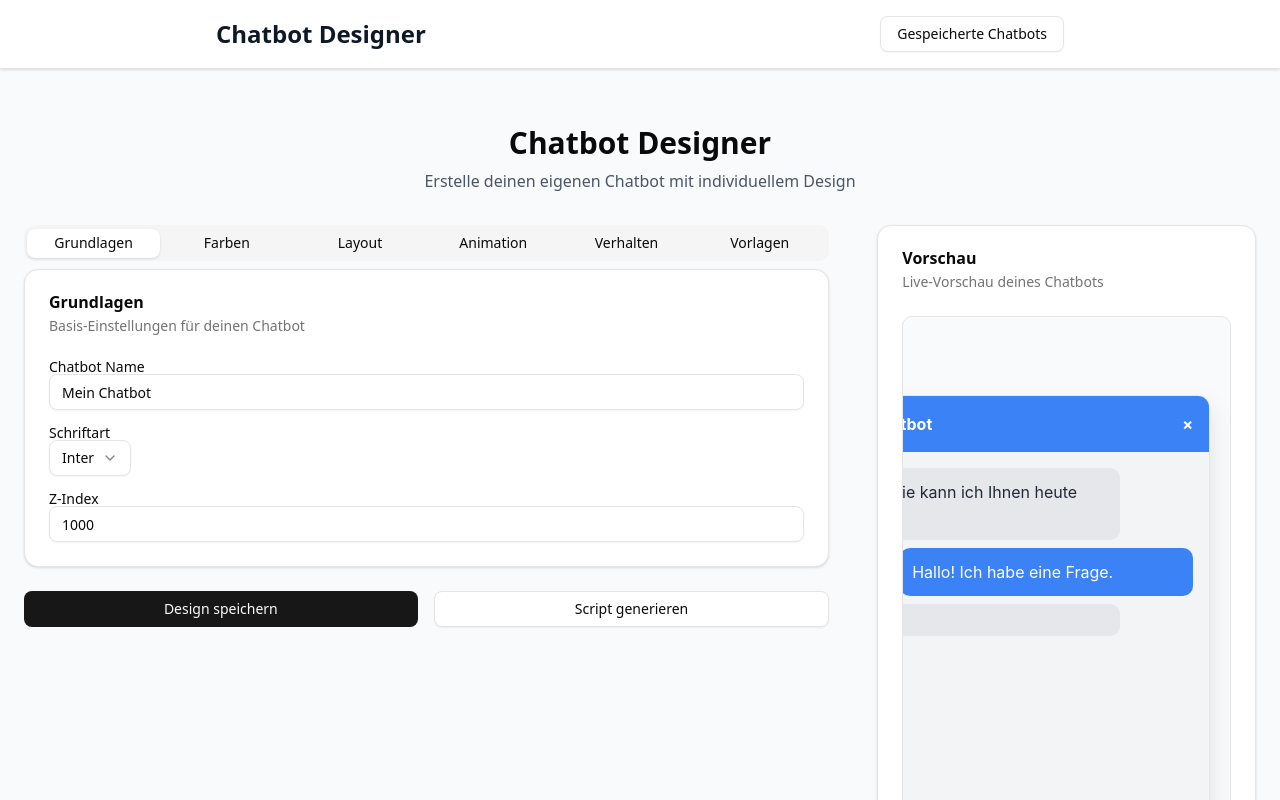
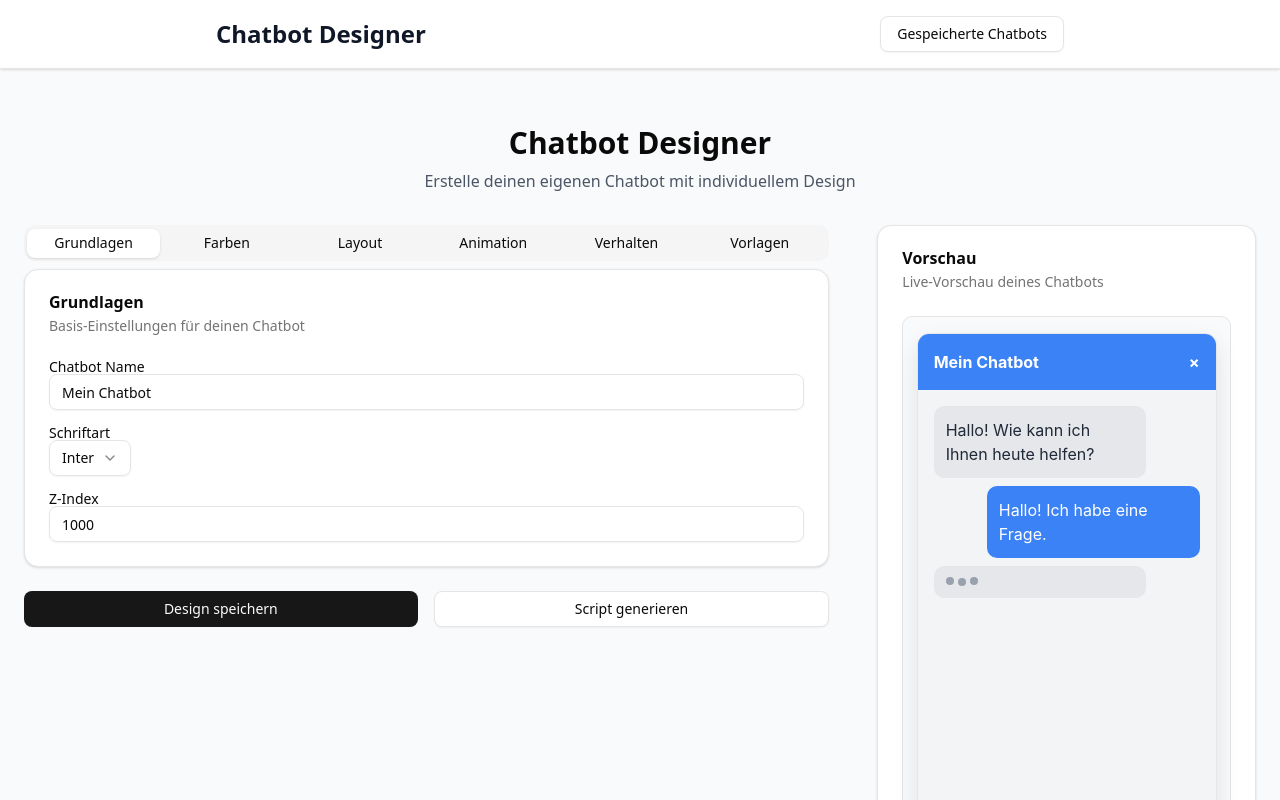
Before and after one commit to PrinceShay/poc-chatbot-designer, a Next.js app: page / in a window 1280 px wide. Shown: the top 800 px of the page. Built offline with nearby package versions, Linux system fonts and the light colour scheme.

Commit message:
Simplify preview: Center chatbot in preview box without position simulation

```diff
--- a/src/components/ChatbotDesigner.tsx
+++ b/src/components/ChatbotDesigner.tsx
@@ -661,13 +661,10 @@ export default function ChatbotDesigner({ onSave }: ChatbotDesignerProps) {
               <CardDescription>Live-Vorschau deines Chatbots</CardDescription>
             </CardHeader>
             <CardContent>
-              <div className="border rounded-lg p-4 bg-gray-50 min-h-[700px] max-h-[800px] relative overflow-hidden">
+              <div className="border rounded-lg p-4 bg-gray-50 min-h-[600px] flex items-center justify-center">
                 {/* Chatbot Preview */}
                 <div
-                  className="absolute"
                   style={{
-                    [design.position.includes('right') ? 'right' : 'left']: '20px',
-                    [design.position.includes('bottom') ? 'bottom' : 'top']: '20px',
                     width: design.size.width,
                     height: design.size.height,
                     minWidth: design.size.minWidth,
```
